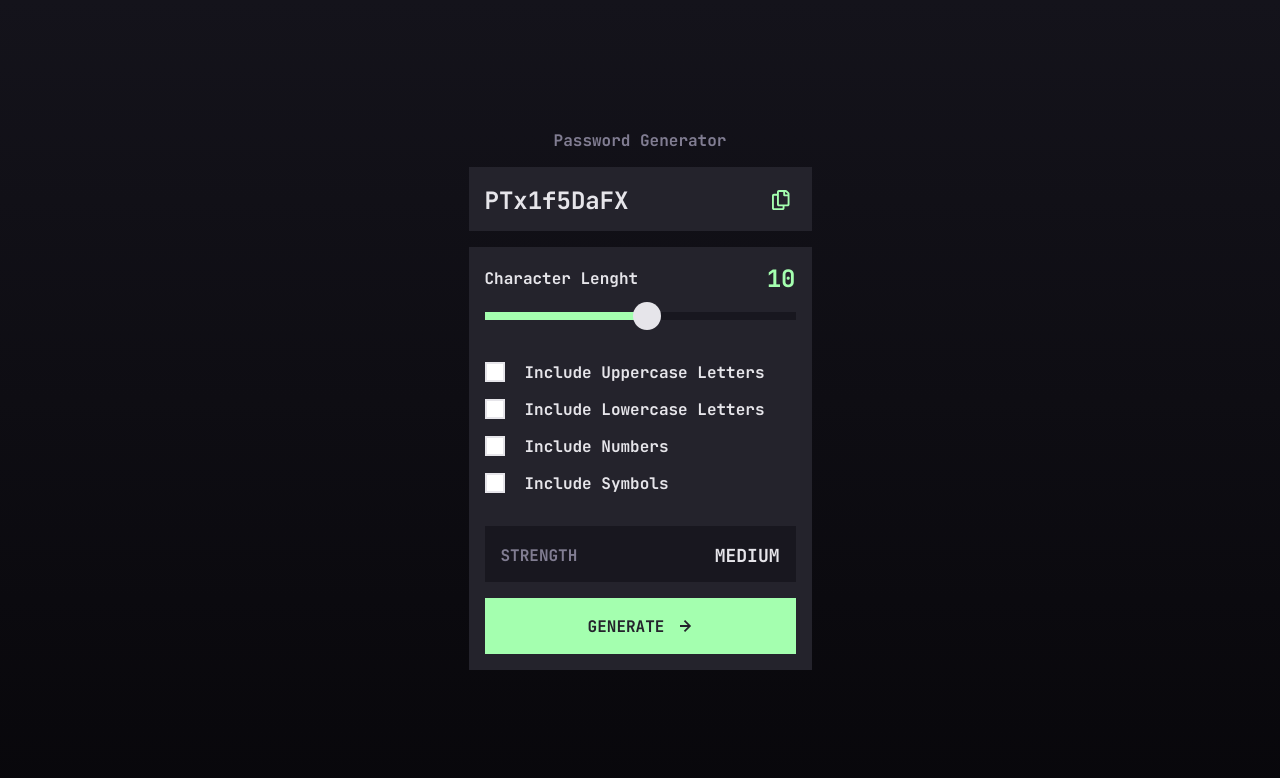
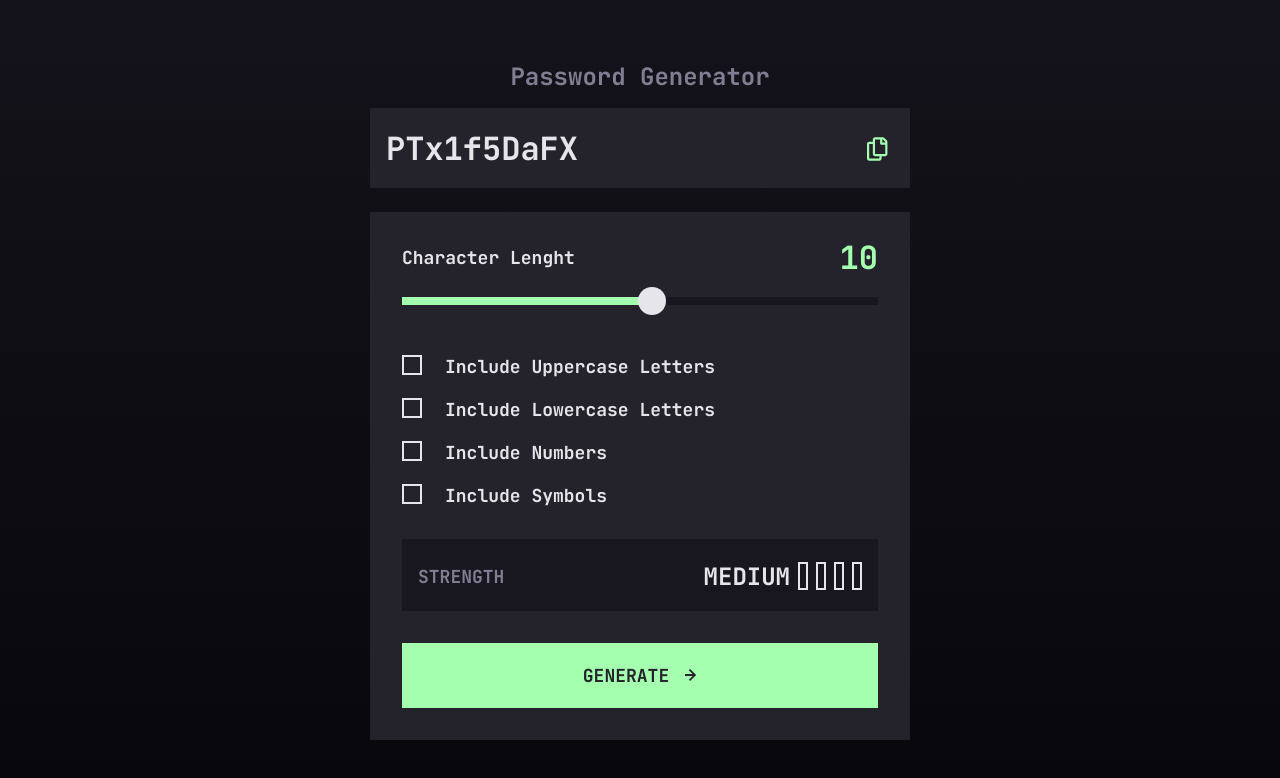
Before and after one commit to shakomelikidze/Password-generator-app, a plain HTML site: page index.html in a window 1280 px wide. Drawn offline with Linux system fonts and the light colour scheme.

Commit message:
finished Html and css

```diff
--- a/index.html
+++ b/index.html
@@ -11,7 +11,7 @@
     <!-- Here is Generated password box -->
     <div class="password-box">
         <h1>PTx1f5DaFX</h1>
-        <svg xmlns="http://www.w3.org/2000/svg" width="18" height="20" viewBox="0 0 18 20" fill="none">
+        <svg class="copy-img" xmlns="http://www.w3.org/2000/svg" width="18" height="20" viewBox="0 0 18 20" fill="none">
             <path fill-rule="evenodd" clip-rule="evenodd" d="M14.9242 0.54918L16.9508 2.57582C17.3025 2.92745 17.5 3.40436 17.5 3.90164V14.375C17.5 15.4105 16.6605 16.25 15.625 16.25H12.5V18.125C12.5 19.1605 11.6605 20 10.625 20H1.875C0.839453 20 0 19.1605 0 18.125V5.625C0 4.58945 0.839453 3.75 1.875 3.75H5V1.875C5 0.839453 5.83945 0 6.875 0H13.5984C14.0956 2.6003e-06 14.5726 0.197548 14.9242 0.54918ZM2.10938 18.125H10.3906C10.4528 18.125 10.5124 18.1003 10.5564 18.0564C10.6003 18.0124 10.625 17.9528 10.625 17.8906V16.25H6.875C5.83945 16.25 5 15.4105 5 14.375V5.625H2.10938C2.04721 5.625 1.9876 5.64969 1.94365 5.69365C1.89969 5.7376 1.875 5.79721 1.875 5.85938V17.8906C1.875 17.9528 1.89969 18.0124 1.94365 18.0564C1.9876 18.1003 2.04721 18.125 2.10938 18.125ZM15.3906 14.375H7.10938C7.04721 14.375 6.9876 14.3503 6.94365 14.3064C6.89969 14.2624 6.875 14.2028 6.875 14.1406V2.10938C6.875 2.04721 6.89969 1.9876 6.94365 1.94365C6.9876 1.89969 7.04721 1.875 7.10938 1.875H11.25V5.3125C11.25 5.83027 11.6697 6.25 12.1875 6.25H15.625V14.1406C15.625 14.2028 15.6003 14.2624 15.5564 14.3064C15.5124 14.3503 15.4528 14.375 15.3906 14.375ZM13.125 4.375H15.625V3.99875C15.625 3.96797 15.6189 3.93749 15.6072 3.90905C15.5954 3.88061 15.5781 3.85477 15.5564 3.83301L13.667 1.94363C13.623 1.89969 13.5634 1.875 13.5012 1.875H13.125V4.375Z" fill="#A4FFAF"/>
         </svg>
     </div>
@@ -51,6 +51,13 @@
             <p class="strength-p">STRENGTH</p>
             <div class="password-strength-scale-div">
                 <p class="password-strength-scale-p">MEDIUM</p>
+                <!-- colored rectangles -->
+                <div class="colored-rectangles-div">
+                    <div class="rectangle too-weak"></div>
+                    <div class="rectangle weak"></div>
+                    <div class="rectangle medium"></div>
+                    <div class="rectangle strong"></div>
+                </div>
             </div>
         </div>
         <!-- Generate button -->
@@ -63,7 +70,6 @@
     </div>
 
 
-
     <script src="script.js"></script>
 
 </body>
--- a/script.js
+++ b/script.js
@@ -0,0 +1 @@
+console.log('Hello World');
--- a/style.css
+++ b/style.css
@@ -105,17 +105,23 @@ h3 {
 }
 
 .checkbox-input {
-    width: 20px;
-    height: 20px;
-    margin-right: 20px;
-    cursor: pointer;
+    margin-right: 30px;
 }
 
 .custom-checkbox {
     width: 20px;
     height: 20px;
-    border: 2px solid var(--Almost-White, #E6E5EA);
+    border: 2px solid var(--Almost-White, #e6e5ea);
     position: absolute;
+    background: var(--Dark-Grey, #24232c);
+}
+
+.checkbox-input:checked ~ .custom-checkbox {
+    background-color: rgba(164, 255, 175, 1);
+    background-image: url(/starter-code/assets/images/icon-check.svg);
+    background-repeat: no-repeat;
+    background-position: center;
+    border: none;
 }
 
 .password-strength-div {
@@ -136,15 +142,29 @@ h3 {
     font-weight: 700;
 }
 
-/* .password-strength-scale-div {
-    display: flex;
-    flex-direction: row;
-} */
-
 .password-strength-scale-p {
     color: var(--Almost-White, #E6E5EA);
     font-size: 18px;
     font-weight: 700;
+}
+
+.password-strength-scale-div {
+    display: flex;
+    flex-direction: row;
+    align-items: center;
+}
+
+.colored-rectangles-div {
+    display: flex;
+    flex-direction: row;
+    align-items: center;
+}
+
+.rectangle {
+    margin-left: 8px;
+    width: 10px;
+    height: 28px;
+    border: 2px solid var(--Almost-White, #E6E5EA);
 }
 
 .generate-button {
@@ -167,3 +187,99 @@ h3 {
     font-weight: 700;
     cursor: pointer;
 }
+
+@media screen and (min-width: 820px) and (max-width: 1440px){
+
+    h1 {
+        font-size: 32px;
+    }
+
+    h2 {
+        font-size: 24px;
+    }
+
+    h3 {
+        font-size: 18px;
+    }
+
+    .password-box {
+        width: 540px;
+        height: 80px;
+    }
+
+    .copy-img {
+        width: 21px;
+        height: 24px;
+    }
+
+    .password-parameters-box {
+        margin-top: 24px;
+        width: 540px;
+        height: 528px;
+        padding: 24px 32px 32px 32px;
+    }
+
+    .char-length-p {
+        font-size: 32px;
+    }
+
+    .priceslider {
+        width: 476px;
+        height: 8px;
+    }
+
+    .parameters-div {
+        margin-top: 30px;
+    }
+
+    .toggle {
+        margin-top: 20px;
+    }
+
+    .password-strength-div {
+        width: 476px;
+        height: 72px;
+    }
+
+    .strength-p {
+        font-size: 18px;
+    }
+
+    .password-strength-scale-p {
+        font-size: 24px;
+    }
+
+    .generate-button {
+        width: 476px;
+        height: 65px;
+        margin-top: 32px;
+    }
+
+    .generate-p {
+        font-size: 18px;
+    }
+}
+
+@media screen and (min-width: 1440px) {
+
+    .copy-img:hover {
+        cursor: pointer;
+    }
+
+    .toggle {
+        cursor: pointer;
+    }
+
+    .generate-button:hover {
+        background: var(--Dark-Grey, #24232C);
+        cursor: pointer;
+        border: 2px solid var(--Neon-Green, #A4FFAF);
+    }
+
+    .priceslider::-webkit-slider-thumb:hover {
+        background-color: var(--Very-Dark-Grey, #18171F);
+        border: 2px solid var(--Neon-Green, #A4FFAF);
+        cursor: pointer;
+    }
+
+}
```
